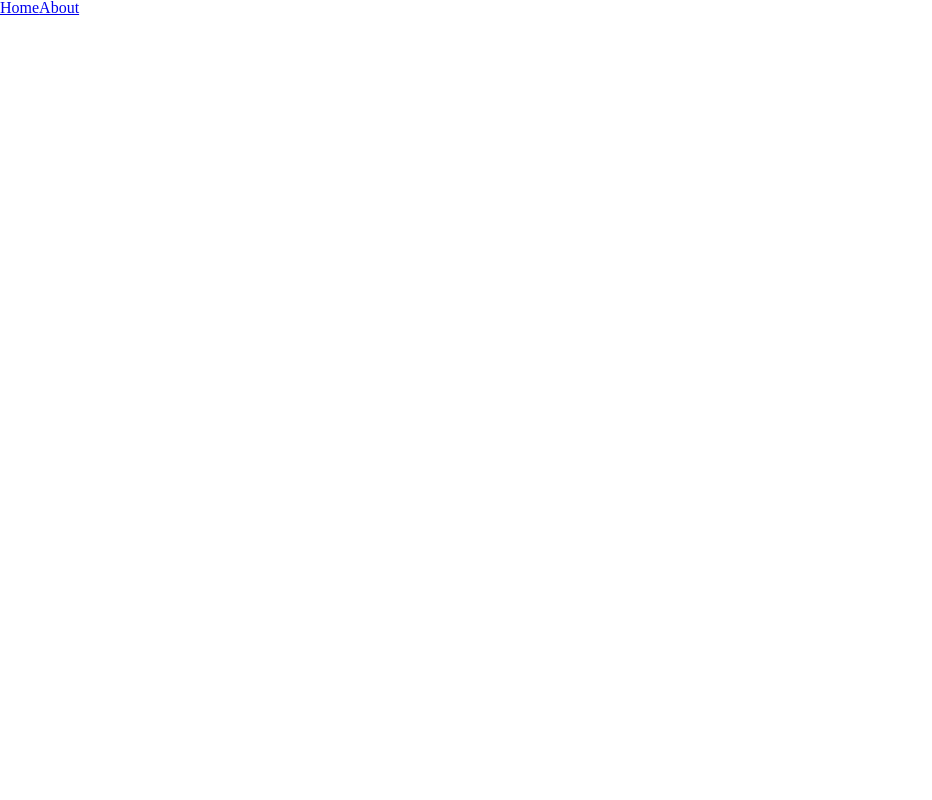
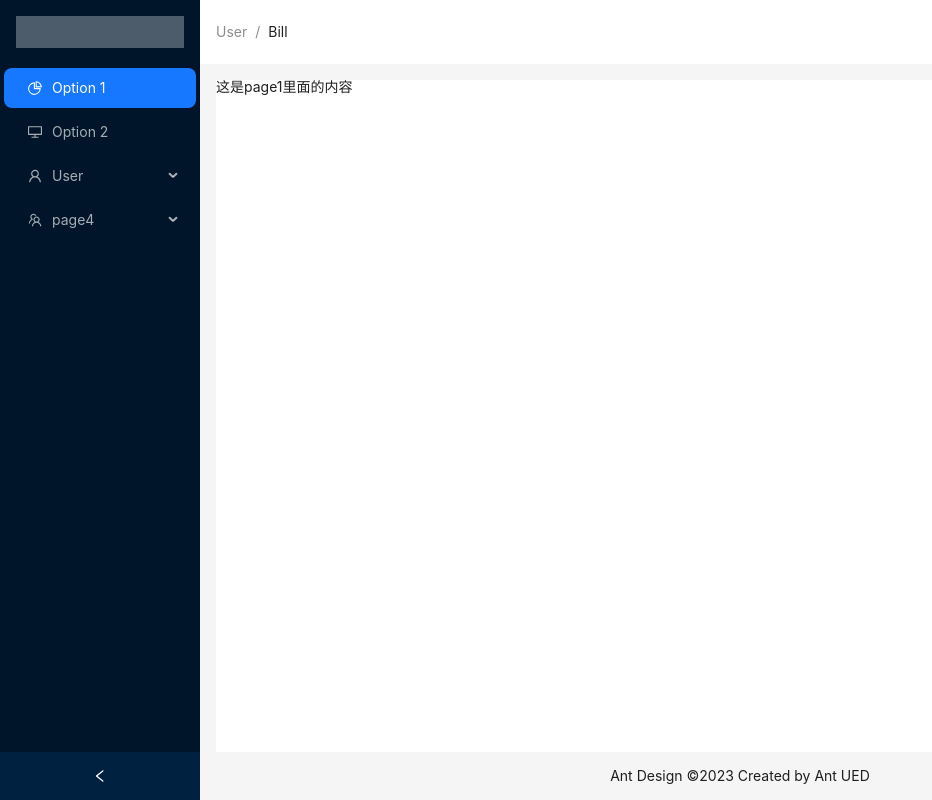
Before and after one commit to pepperGQ/mini-management, a React (Vite) app: page /home/page1 in a window 1280 px wide. Before the commit this address had no page. Shown: the whole page, without its empty margins (0-932 px from the left). Built offline with nearby package versions, Linux system fonts and the light colour scheme.

Commit message:
feat:"首页菜单"

```diff
--- a/src/App.tsx
+++ b/src/App.tsx
@@ -1,5 +1,5 @@
 
-import {useRoutes,Link} from 'react-router-dom'
+import {useRoutes} from 'react-router-dom'
 import router from './router'
 
 
@@ -9,8 +9,6 @@ function App() {
   return (
     <>
       <div>
-        <Link to='/home'>Home</Link>
-        <Link  to='/about'>About</Link>
         {/* 一、路由组件写法 */}
         {/* 路由占位组件 */}
         {/* <Outlet></Outlet> */}
--- a/src/assets/styles/global.scss
+++ b/src/assets/styles/global.scss
@@ -1,13 +1,21 @@
-$color:#fff;
+$color: #fff;
 
-body{
+body {
     background-color: $color;
     // 禁用文字选中
     user-select: none;
 
 }
 
-img{
+img {
     // 禁止图片拖动
     -webkit-user-drag: none;
 }
+
+
+// 首页Logo样式
+.demo-logo-vertical {
+    height: 32px;
+    margin: 16px;
+    background: rgba(255, 255, 255, 0.3);
+}
--- /dev/null
+++ b/src/components/MainMenu/index.tsx
@@ -0,0 +1,123 @@
+
+import React, { useState } from 'react';
+import {
+    DesktopOutlined,
+    FileOutlined,
+    PieChartOutlined,
+    TeamOutlined,
+    UserOutlined,
+} from '@ant-design/icons';
+import type { MenuProps } from 'antd';
+import { Menu } from 'antd';
+import { useNavigate,useLocation } from 'react-router-dom';
+
+
+
+type MenuItem = Required<MenuProps>['items'][number];
+
+// function getItem(
+//     label: React.ReactNode,
+//     key: React.Key,
+//     icon?: React.ReactNode,
+//     children?: MenuItem[],
+// ): MenuItem {
+//     return {
+//         key,
+//         icon,
+//         children,
+//         label,
+//     } as MenuItem;
+// }
+
+// const items: MenuItem[] = [
+//     getItem('Option 1', '/home/page1', <PieChartOutlined />),
+//     getItem('Option 2', '/home/page2', <DesktopOutlined />),
+//     getItem('User', 'sub1', <UserOutlined />, [
+//         getItem('Tom', '3'),
+//         getItem('Bill', '4'),
+//         getItem('Alex', '5'),
+//     ]),
+//     getItem('Team', 'sub2', <TeamOutlined />, [getItem('Team 1', '6'), getItem('Team 2', '8')]),
+//     getItem('Files', '9', <FileOutlined />),
+// ];
+
+
+// 登录请求导数据后，与这个item数组进行匹配
+const  items: MenuItem[] = [
+    {
+    label: 'Option 1',
+    key: '/home/page1',
+    icon:  <PieChartOutlined />
+    },
+    {
+        label: 'Option 2',
+        key: '/home/page2',
+        icon:  <DesktopOutlined />
+    },
+    {
+        label: 'User',
+        key: '/home/page3',
+        icon:  <UserOutlined />,
+        children:[
+            {
+                label: 'Option 3',
+                key: '/home/page3/page31'
+            },
+            {
+                label: 'Option 4',
+                key: '/home/page3/page32'
+            },
+        ]
+    },
+    {
+        label: 'page4',
+        key: '/home/page4',
+        icon:  <TeamOutlined />,
+        children:[
+            {
+                label: 'Option 5',
+                key: '/home/page4/page31'
+            },
+            {
+                label: 'Option 6',
+                key: '/home/page4/page32'
+            },
+        ]
+    },
+
+]
+
+
+const Comp: React.FC = () => {
+
+    const navgateTo = useNavigate()
+    const curRoute =  useLocation()
+    const [curKey, setCurKey] = useState(['']);
+    const menuClick = (e: { key: string }) => {
+        console.log('点击了菜单', e.key);
+
+        // 跳转对应的路由  编程式导航
+        navgateTo(e.key)
+    }
+
+    const handleOpenChange = (openKeys: string[]) => {
+        // 点击展开或关闭会执行
+        if (openKeys.length > 1) {
+            setCurKey([openKeys[openKeys.length - 1]])
+        } else {
+            setCurKey(openKeys)
+        }
+    }
+    return (
+        <Menu
+            theme="dark"
+            defaultSelectedKeys={[curRoute.pathname]}
+            mode="inline" items={items}
+            onClick={menuClick}
+            onOpenChange={handleOpenChange}
+            openKeys={curKey}
+        />
+    )
+}
+
+export default Comp;
--- a/src/router/index.tsx
+++ b/src/router/index.tsx
@@ -3,7 +3,10 @@ import Home from '../views/Home'
 // import About from '../views/about'
 import {Navigate} from 'react-router-dom'
 
-const About = lazy(()=>import('../views/about'))
+
+const Page1 = lazy(()=>import('../views/Page1'))
+const Page2 = lazy(()=>import('../views/Page2'))
+const Page301 = lazy(()=>import('../views/About'))
 
 // 报错：A component suspended while responding to synchronous input. This will cause the UI to be replaced with a loading indicator. To fix, updates that suspend should be wrapped with startTransition.
 // 路由懒加载的组件，外层必须套一个loading的组件
@@ -17,16 +20,31 @@ const withLoadingComponents = (comp:JSX.Element) =>(
 const routes = [
     {
         path:"/",
-        element:<Navigate to='/home' />
+        element:<Navigate to='/home/page1' />
     },
     {
         path:"/home",
-        element:<Home/>
+        element:<Home/>,
+        children:[
+            {
+                path:"page1",
+                element:withLoadingComponents(<Page1/>)
+            },
+            {
+                path:"page2",
+                element:withLoadingComponents(<Page2/>)
+            },
+            {
+                path:"page3/page31",
+                element:withLoadingComponents(<Page301/>)
+            },
+        ]
     },
     {
-        path:"/about",
-        element:withLoadingComponents(<About/>)
+        path:"*",
+        element:<Navigate to='/home/page1' />
     },
+
 ]
 
 export default routes
--- a/src/views/Home.tsx
+++ b/src/views/Home.tsx
@@ -1,13 +1,49 @@
+
+import React, { useState } from 'react';
+
+import { Breadcrumb, Layout, theme } from 'antd';
+import { useNavigate, Outlet } from 'react-router-dom';
+import MainMenu from '@/components/MainMenu'
+
+const { Header, Content, Footer, Sider } = Layout;
+
+const View: React.FC = () => {
+    const [collapsed, setCollapsed] = useState(false);
+
+    const {
+        token: { colorBgContainer },
+    } = theme.useToken();
+
+    // const navgateTo = useNavigate()
 
 
 
+    return (
+        <Layout style={{ minHeight: '100vh' }}>
+            {/* 左边侧边栏 */}
+            <Sider collapsible collapsed={collapsed} onCollapse={(value) => setCollapsed(value)}>
+                <div className="demo-logo-vertical" />
+                <MainMenu></MainMenu>
+            </Sider>
+            {/* 右边内容区 */}
+            <Layout>
+                {/* 右边头部 */}
+                <Header style={{ paddingLeft: '16px', background: colorBgContainer }} >
+                    {/* 面包屑 */}
+                    <Breadcrumb style={{ lineHeight: '64px' }}>
+                        <Breadcrumb.Item>User</Breadcrumb.Item>
+                        <Breadcrumb.Item>Bill</Breadcrumb.Item>
+                    </Breadcrumb>
+                </Header>
+                {/* 右边-白色内容区 */}
+                <Content style={{ margin: '16px 16px 0', height: '100%', background: colorBgContainer }}>
+                    <Outlet />
+                </Content>
+                {/* 右边-底部 */}
+                <Footer style={{ textAlign: 'center', padding: '0', lineHeight: '48px' }}>Ant Design ©2023 Created by Ant UED</Footer>
+            </Layout>
+        </Layout>
+    );
+};
 
-const View = ()=>{
-    return(
-        <div className='home'>
-            <p>这是home里面的内容</p>
-        </div>
-    )
-}
-
-export default View
+export default View;
--- /dev/null
+++ b/src/views/Page1.tsx
@@ -0,0 +1,13 @@
+
+
+
+
+const Page1 = ()=>{
+    return(
+        <div className='page1'>
+            <p>这是page1里面的内容</p>
+        </div>
+    )
+}
+
+export default Page1
--- /dev/null
+++ b/src/views/Page2.tsx
@@ -0,0 +1,13 @@
+
+
+
+
+const Page2 = ()=>{
+    return(
+        <div className='page2'>
+            <p>这是page2里面的内容</p>
+        </div>
+    )
+}
+
+export default Page2
```
